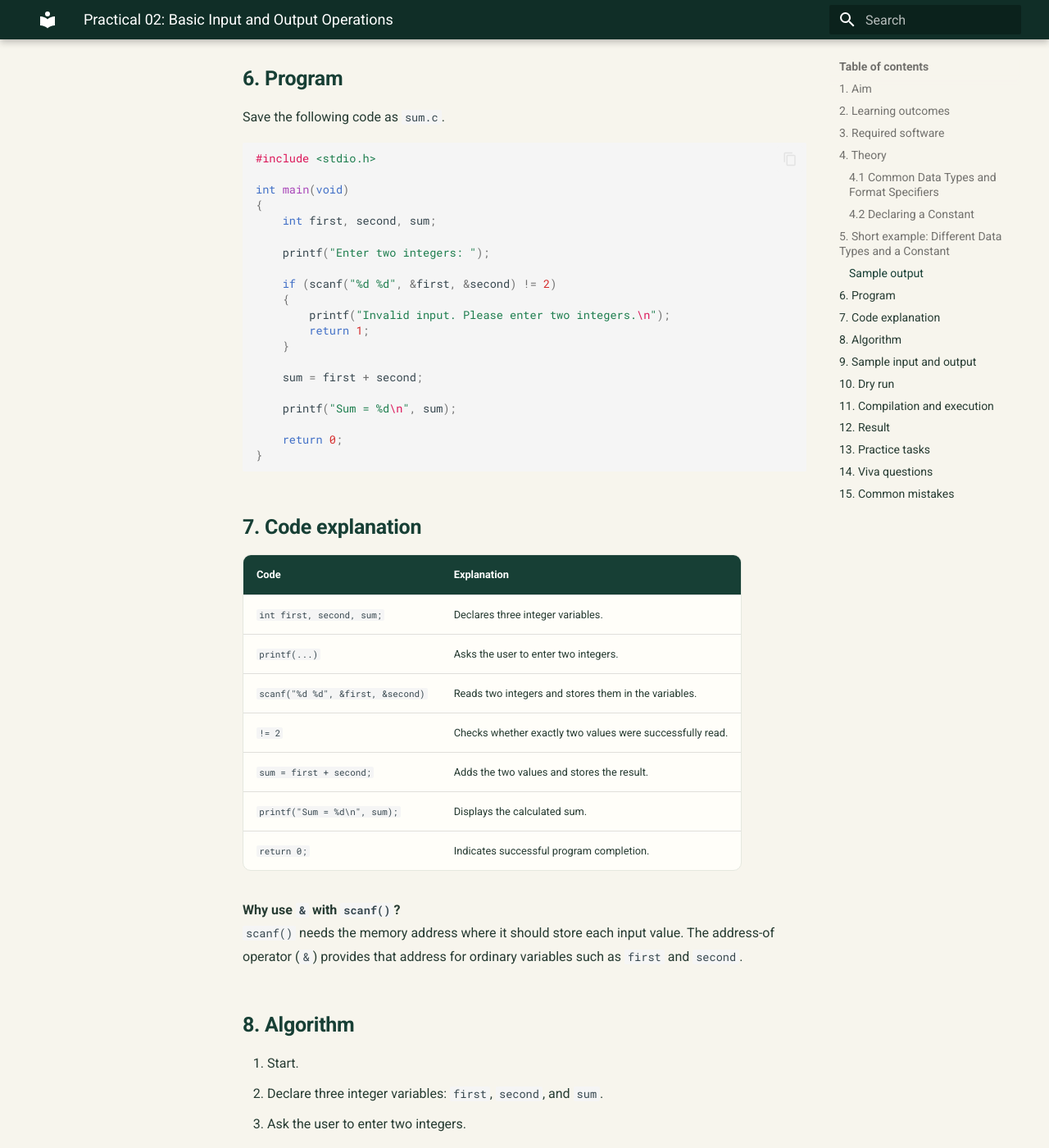
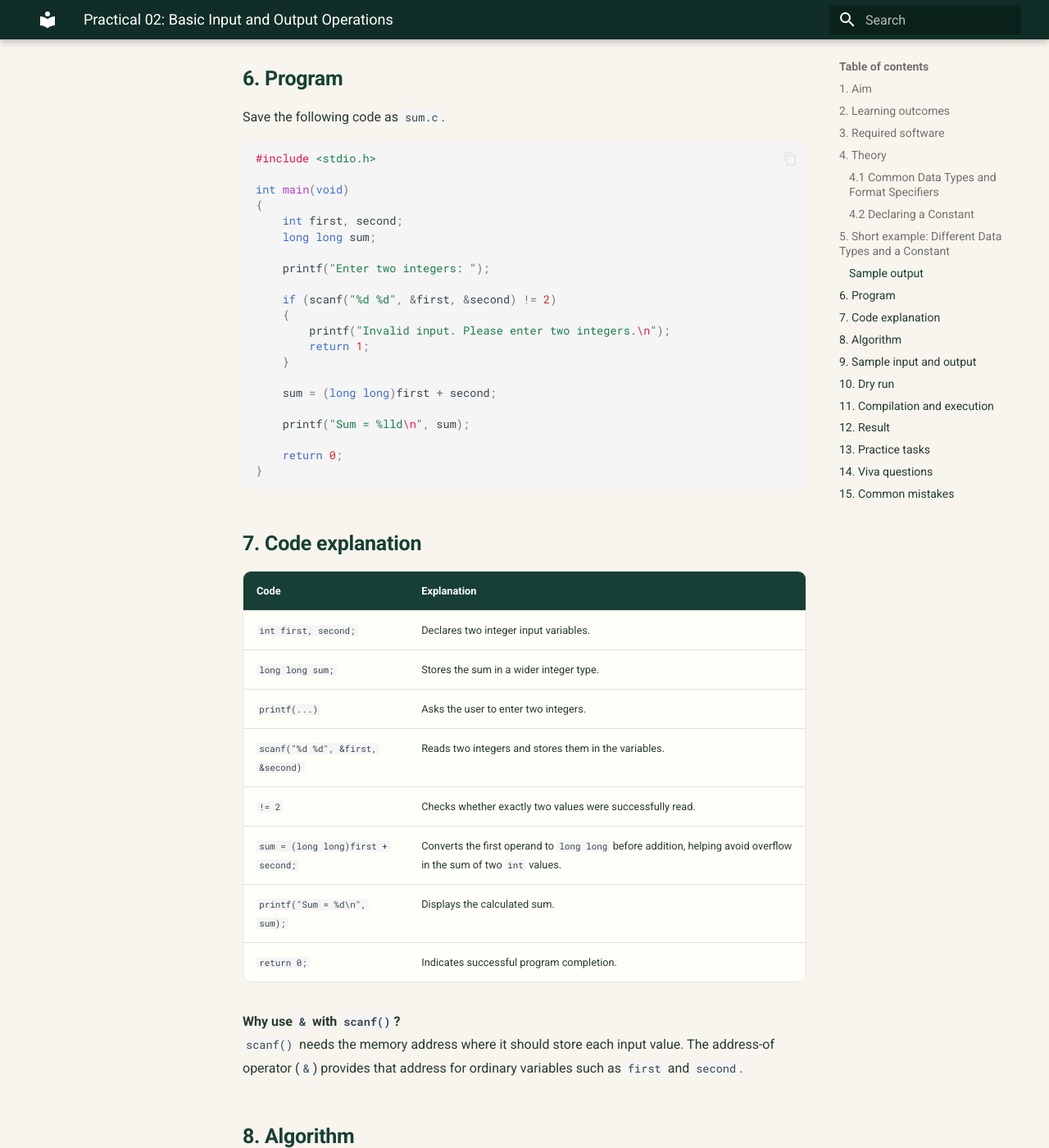
Before and after one commit to taimiyatahsin0-png/nu-cse-notes-store, an MkDocs documentation site: the page built from docs/subjects/spl-lab/02-basic-input-output-and-addition.md, in a window 1280 px wide and 1400 px high, scrolled down 2958 px. Shown: the whole window at 82% size. Built offline with MkDocs 1.6.1 and Material for MkDocs 9.7.7, drawn with Linux system fonts in a browser that asks for light colours.

Commit message:
Use wider integer type for Practical 02 sum

```diff
--- a/docs/subjects/spl-lab/02-basic-input-output-and-addition.md
+++ b/docs/subjects/spl-lab/02-basic-input-output-and-addition.md
@@ -105,7 +105,8 @@ Save the following code as `sum.c`.
 
 int main(void)
 {
-    int first, second, sum;
+    int first, second;
+    long long sum;
 
     printf("Enter two integers: ");
 
@@ -115,9 +116,9 @@ int main(void)
         return 1;
     }
 
-    sum = first + second;
+    sum = (long long)first + second;
 
-    printf("Sum = %d\n", sum);
+    printf("Sum = %lld\n", sum);
 
     return 0;
 }
@@ -127,11 +128,12 @@ int main(void)
 
 | Code | Explanation |
 |---|---|
-| `int first, second, sum;` | Declares three integer variables. |
+| `int first, second;` | Declares two integer input variables. |
+| `long long sum;` | Stores the sum in a wider integer type. |
 | `printf(...)` | Asks the user to enter two integers. |
 | `scanf("%d %d", &first, &second)` | Reads two integers and stores them in the variables. |
 | `!= 2` | Checks whether exactly two values were successfully read. |
-| `sum = first + second;` | Adds the two values and stores the result. |
+| `sum = (long long)first + second;` | Converts the first operand to `long long` before addition, helping avoid overflow in the sum of two `int` values. |
 | `printf("Sum = %d\n", sum);` | Displays the calculated sum. |
 | `return 0;` | Indicates successful program completion. |
 
```
